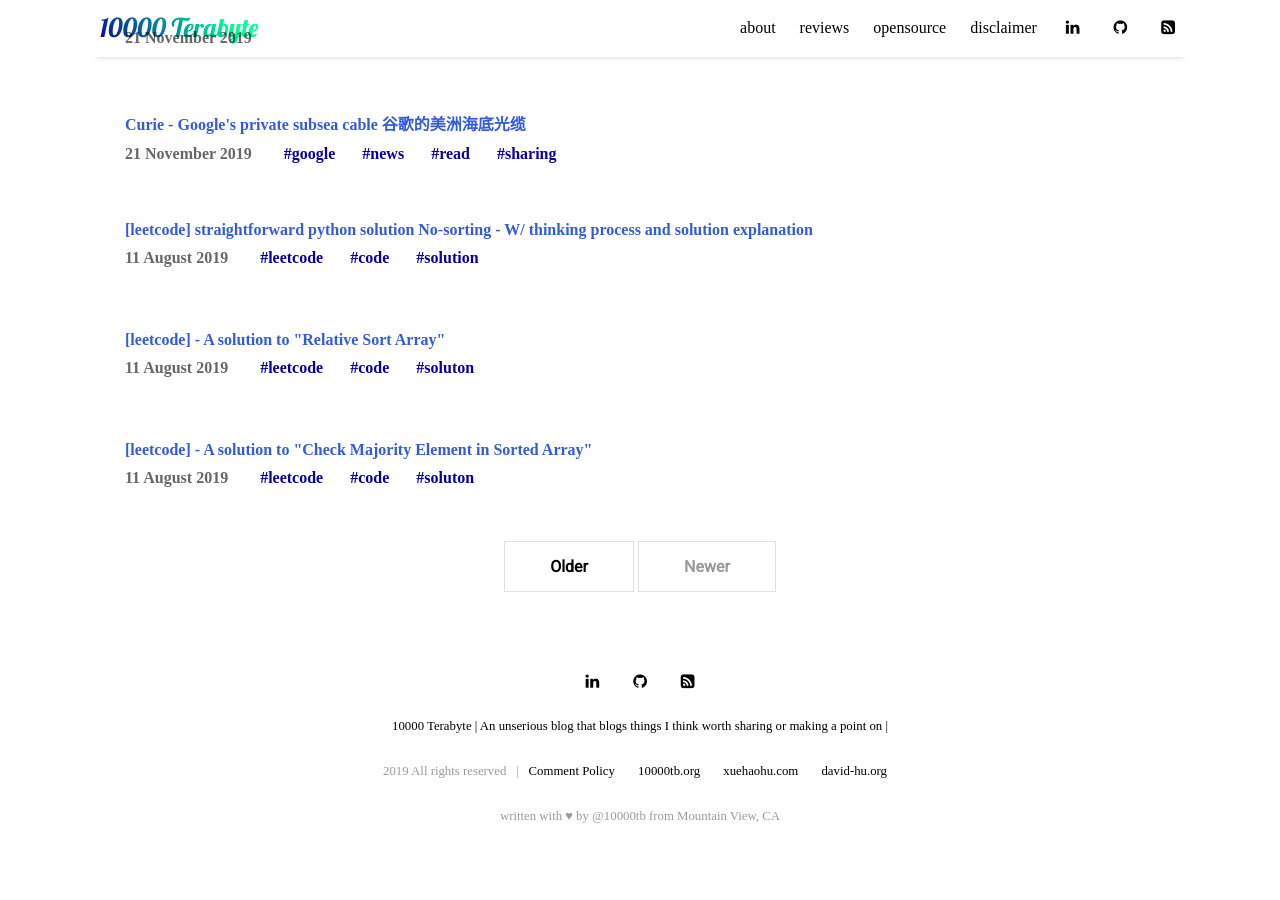
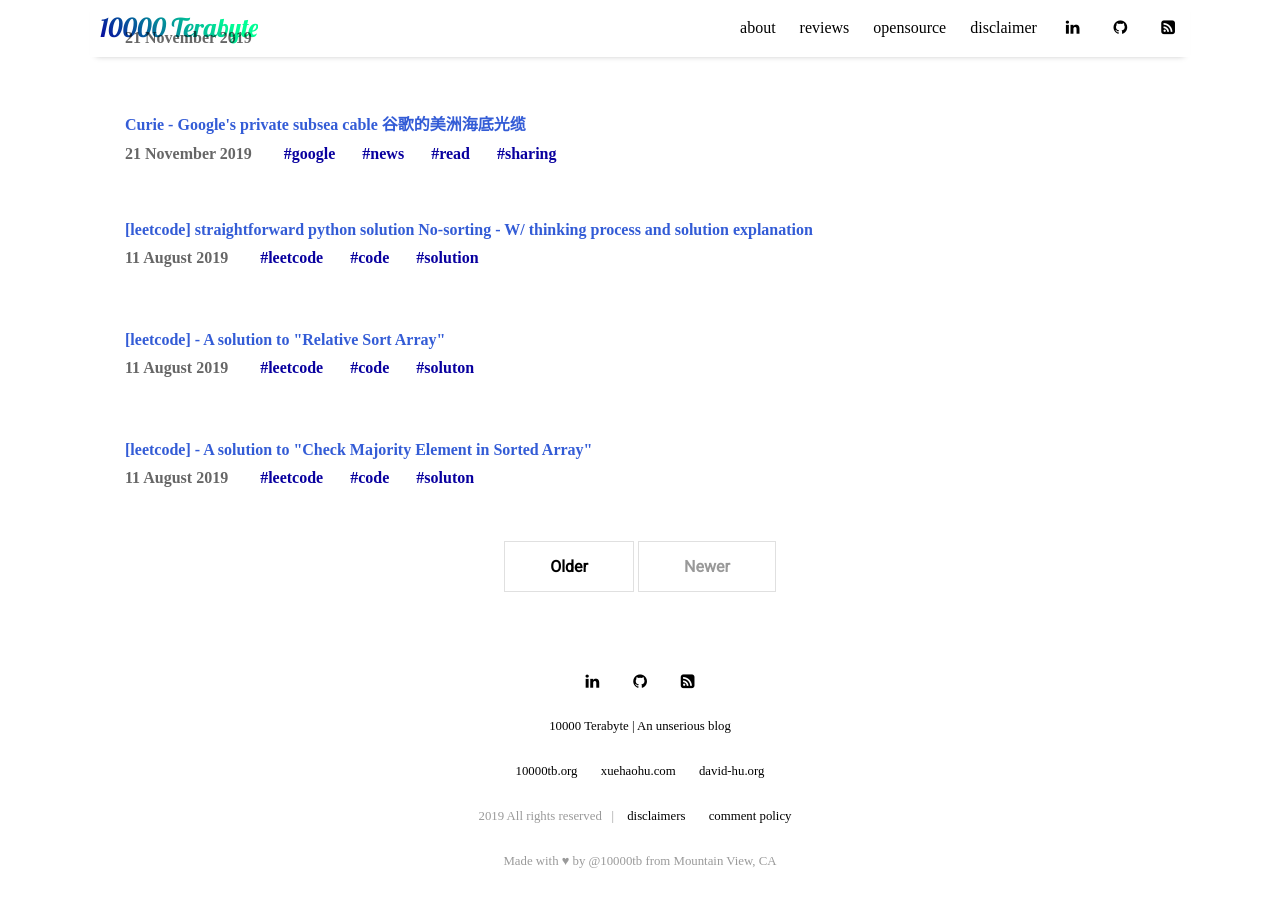
Before and after one commit to 10000TB/10000TB.github.io, a Jekyll site: the page built from index.html, in a window 1280 px wide and 900 px high, scrolled down 862 px. Built offline with Jekyll 4.4.1, drawn with Linux system fonts in a browser that asks for light colours; nearby versions of some CDN libraries; some web fonts are replaced; the list of posts is cut into pages by our own code; before the commit the page ends 1717 px from its top, so only the background shows below that.

Commit message:
[site - footer] footer update.

```diff
--- a/_config.yml
+++ b/_config.yml
@@ -15,7 +15,7 @@ sass:
 
 # Customise atom feed settings (this is where Jekyll-Feed gets configuration information)
 title:		           "10000 Terabyte"
-description:	       "An unserious blog that blogs things I think worth sharing or making a point on  | "
+description:	       "An unserious blog"
 author:              "@10000TB"
 
 # RSS 2.0 can be used instead of Atom by uncommenting following two lines
--- a/_includes/footer.html
+++ b/_includes/footer.html
@@ -8,9 +8,11 @@
   <div class="post-date">
         <a href="{{ site.github.url }}/">{{ site.title }} | {{ site.description }}</a>
         <br/>
-        <span>2019 All rights reserved</span>&nbsp;&nbsp;&nbsp;|<a href="{{ site.url }}/legal/Comment-Policy-10000TB-ORG.html">Comment Policy</a>
-        <a href="{{ site.url}}/">10000tb.org</a>&nbsp;<a href="{{ site.url }}/">xuehaohu.com</a>&nbsp;<a href="{{ site.url}}/">david-hu.org</a>
+<a href="{{ site.url}}/">10000tb.org</a>&nbsp;<a href="{{ site.url }}/">xuehaohu.com</a>&nbsp;<a href="{{ site.url}}/">david-hu.org</a>
         <br/>
-        written with ♥ by @10000tb from Mountain View, CA
+        <span>2019 All rights reserved</span>&nbsp;&nbsp;&nbsp;| <a href="{{ site.url }}/pages/disclaimer.html">disclaimers</a> <a href="{{ site.url }}/legal/Comment-Policy-10000TB-ORG.html">comment policy</a>
+
+        <br/>
+        Made with ♥ by @10000tb from Mountain View, CA
  </div>
 </footer>
```
